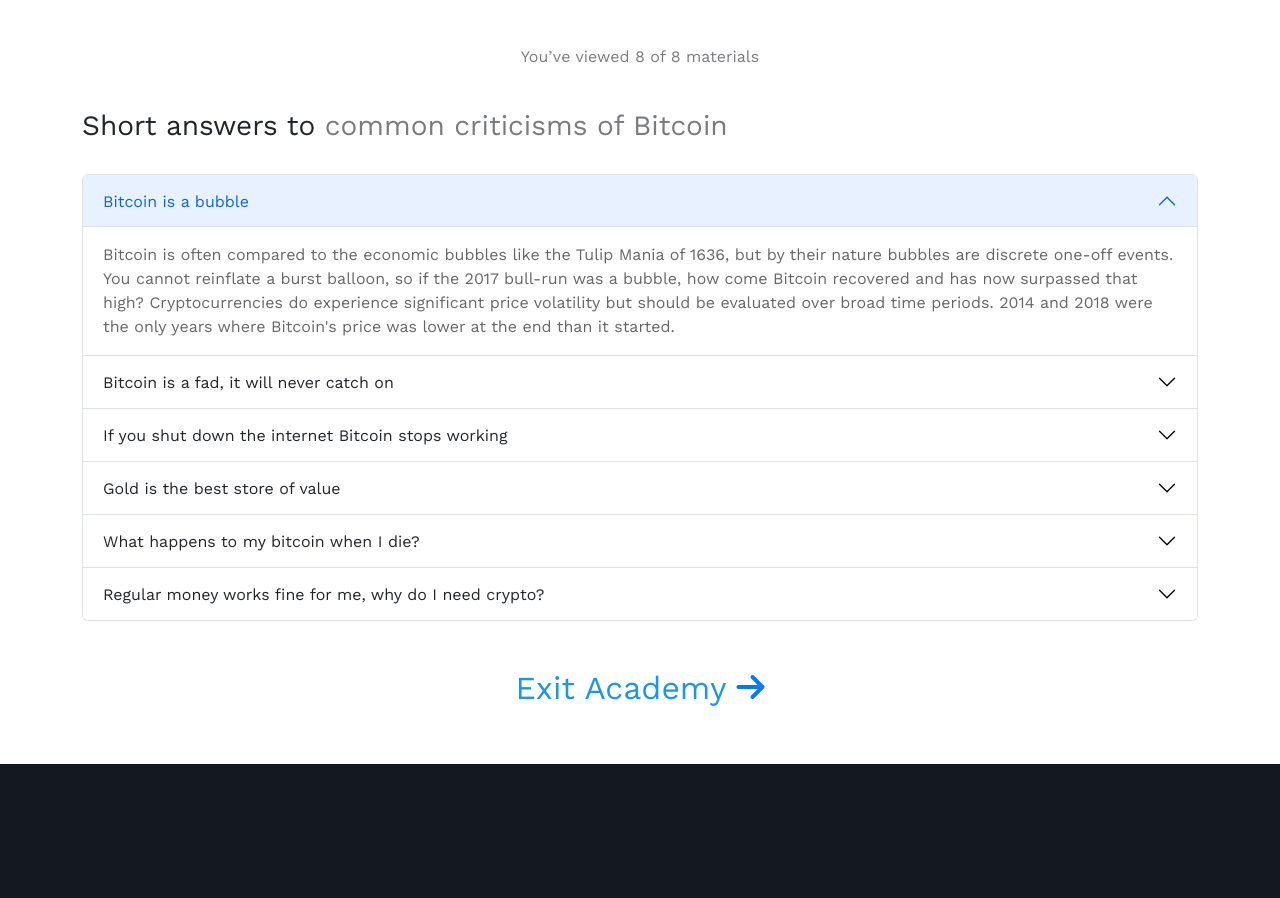
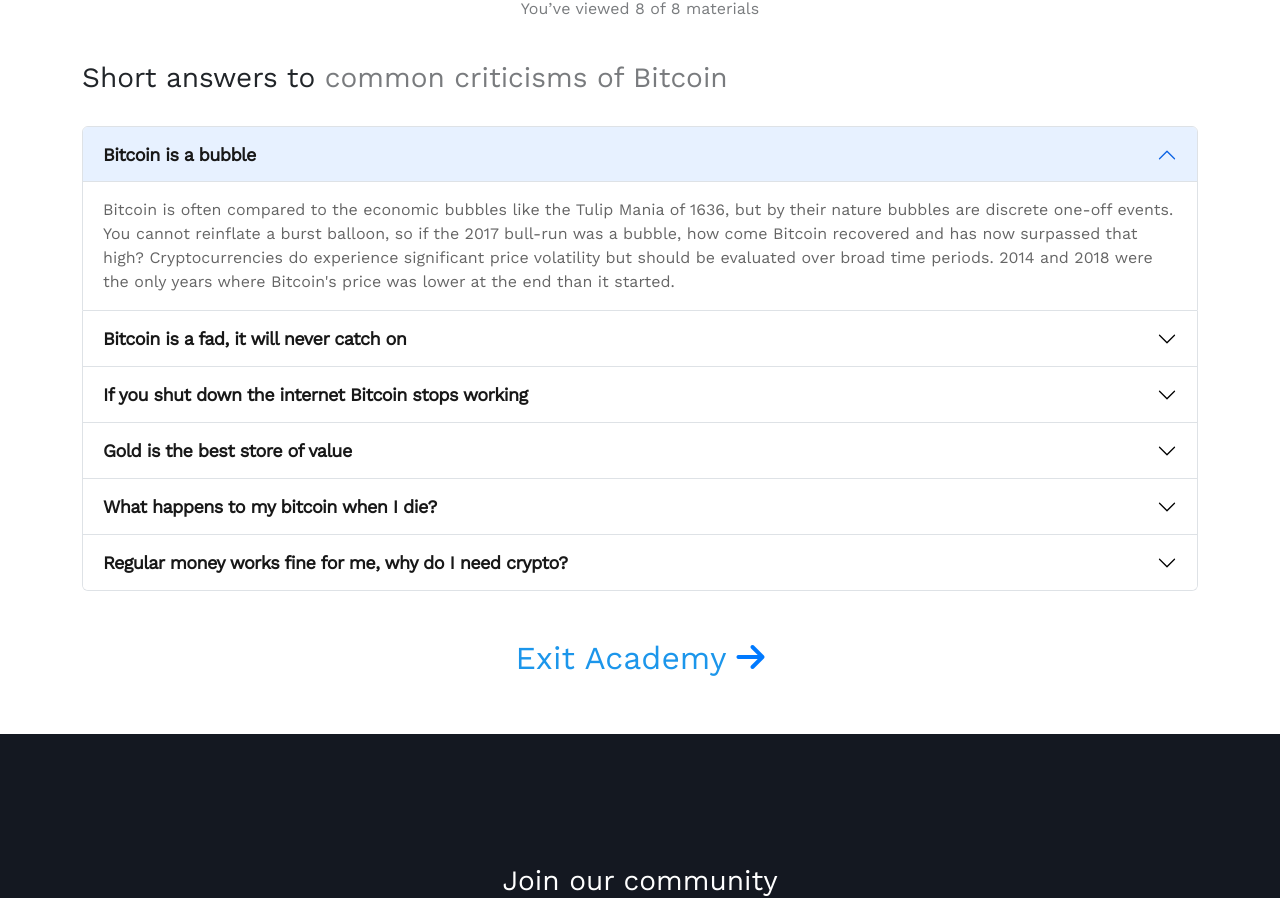
Before and after one commit to TEE2DWHY/TeamDefi, a React (Create React App) app: page /academy in a window 1280 px wide. Shown: the part 1596-2494 px from the top of the page. Built offline with nearby package versions, Linux system fonts and the light colour scheme.

Commit message:
made changes on the financial market page

```diff
--- a/src/index.css
+++ b/src/index.css
@@ -681,7 +681,6 @@ button.all-courses:hover{
   color:#181818;
 }
 
-
 #library:hover{
    background-image: url("../public/background.png");
 }
--- a/src/pages/Academy.js
+++ b/src/pages/Academy.js
@@ -30,7 +30,7 @@ const OurCourses = () => {
             <div className='academy-header'>
                 <h1 className='wta'>Welcome to the Academy</h1>
             </div>
-            <div className='course-card1'>
+            <div className='course-card1' style={{ cursor: "pointer" }}>
                 <div className='row'>
                     <div className='col-lg-6'>
                         <img className='academy1' src="academy1.webp" alt='academy' />
@@ -46,7 +46,6 @@ const OurCourses = () => {
                     </div>
                 </div>
             </div>
-            <br /> <br />
             <div className="container" id="library">
                 <h1 className="library">Library</h1>
                 <h2 className="materials">The storage of all materials inside the Academy</h2>
@@ -74,7 +73,7 @@ const OurCourses = () => {
                 <div class="accordion" id="accordionExample">
                     <div class="accordion-item">
                         <h2 class="accordion-header" id="headingOne">
-                            <button class="accordion-button" type="button" data-bs-toggle="collapse" data-bs-target="#collapseOne" aria-expanded="true" aria-controls="collapseOne">
+                            <button class="accordion-button" type="button" data-bs-toggle="collapse" data-bs-target="#collapseOne" aria-expanded="true" aria-controls="collapseOne" style={{ fontSize: "18px", lineHeight: "23px", letterSpacing: "-.6px", color: "#181818", fontWeight: "600" }}>
                                 Bitcoin is a bubble
                             </button>
                         </h2>
@@ -87,7 +86,7 @@ const OurCourses = () => {
                     </div>
                     <div class="accordion-item">
                         <h2 class="accordion-header" id="headingTwo">
-                            <button class="accordion-button collapsed" type="button" data-bs-toggle="collapse" data-bs-target="#collapseTwo" aria-expanded="false" aria-controls="collapseTwo">
+                            <button class="accordion-button collapsed" type="button" data-bs-toggle="collapse" data-bs-target="#collapseTwo" aria-expanded="false" aria-controls="collapseTwo" style={{ fontSize: "18px", lineHeight: "23px", letterSpacing: "-.6px", color: "#181818", fontWeight: "600" }}>
                                 Bitcoin is a fad, it will never catch on
                             </button>
                         </h2>
@@ -100,7 +99,7 @@ const OurCourses = () => {
                     </div>
                     <div class="accordion-item">
                         <h2 class="accordion-header" id="headingThree">
-                            <button class="accordion-button collapsed" type="button" data-bs-toggle="collapse" data-bs-target="#collapseThree" aria-expanded="false" aria-controls="collapseThree">
+                            <button class="accordion-button collapsed" type="button" data-bs-toggle="collapse" data-bs-target="#collapseThree" aria-expanded="false" aria-controls="collapseThree" style={{ fontSize: "18px", lineHeight: "23px", letterSpacing: "-.6px", color: "#181818", fontWeight: "600" }}>
                                 If you shut down the internet Bitcoin stops working
                             </button>
                         </h2>
@@ -113,7 +112,7 @@ const OurCourses = () => {
                     </div>
                     <div class="accordion-item">
                         <h2 class="accordion-header" id="headingFour">
-                            <button class="accordion-button collapsed" type="button" data-bs-toggle="collapse" data-bs-target="#collapseFour" aria-expanded="false" aria-controls="collapseFour">
+                            <button class="accordion-button collapsed" type="button" data-bs-toggle="collapse" data-bs-target="#collapseFour" aria-expanded="false" aria-controls="collapseFour" style={{ fontSize: "18px", lineHeight: "23px", letterSpacing: "-.6px", color: "#181818", fontWeight: "600" }}>
                                 Gold is the best store of value
                             </button>
                         </h2>
@@ -131,7 +130,7 @@ const OurCourses = () => {
                     </div>
                     <div class="accordion-item">
                         <h2 class="accordion-header" id="headingFive">
-                            <button class="accordion-button collapsed" type="button" data-bs-toggle="collapse" data-bs-target="#collapseFive" aria-expanded="false" aria-controls="collapseFive">
+                            <button class="accordion-button collapsed" type="button" data-bs-toggle="collapse" data-bs-target="#collapseFive" aria-expanded="false" aria-controls="collapseFive" style={{ fontSize: "18px", lineHeight: "23px", letterSpacing: "-.6px", color: "#181818", fontWeight: "600" }}>
                                 What happens to my bitcoin when I die?
                             </button>
                         </h2>
@@ -149,7 +148,7 @@ const OurCourses = () => {
                     </div>
                     <div class="accordion-item">
                         <h2 class="accordion-header" id="headingSix">
-                            <button class="accordion-button collapsed" type="button" data-bs-toggle="collapse" data-bs-target="#collapseSix" aria-expanded="false" aria-controls="collapseSix">
+                            <button class="accordion-button collapsed" type="button" data-bs-toggle="collapse" data-bs-target="#collapseSix" aria-expanded="false" aria-controls="collapseSix" style={{ fontSize: "18px", lineHeight: "23px", letterSpacing: "-.6px", color: "#181818", fontWeight: "600" }}>
                                 Regular money works fine for me, why do I need crypto?
                             </button>
                         </h2>
--- a/src/pages/Forex.js
+++ b/src/pages/Forex.js
@@ -16,7 +16,11 @@ const Forex = () => {
                     <div className="col-lg-6">
                         <h1 className="header-financials">Want to Understand the Financial Markets?</h1>
                         <br />
-                        <p className="understand-p">Lorem ipsum, dolor sit amet consectetur adipisicing elit. Nesciunt itaque autem corrupti, dolorum delectus dicta ab praesentium quisquam ad vel temporibus vitae at ipsum harum, quaerat dolorem doloremque quos iure in asperiores. Optio a voluptas magnam, maxime et quaerat laboriosam voluptates quibusdam perspiciatis quos ab molestias est pariatur cumque recusandae.</p>
+                        <p className="understand-p">To those alien to the world of trading, they think of trading as a giant task of beautiful charts and candlesticks patterns while a vast majority of traders approach the market as a get quick-rich-scheme, hence the reason while many people struggle.
+                            <br />
+                            The financial market comprises of  comprises Cryptocurrencies, Forex, Indices, Metals, Stocks and lots more.
+                            Having solid rudimentary to proficient knowledge can help you weather the storms.. Thats why we are here!
+                        </p>
                         <button type="button" className="btn-financials">  <span className="spinner-grow spinner-grow-sm" role="status" aria-hidden="true"></span>
                             <span className="visually-hidden">Loading...</span>
                             Get Started...</button>
@@ -27,7 +31,7 @@ const Forex = () => {
                 </div>
             </div>
 
-
+            <br />
             <div className="container">
                 <h1 style={{ display: "inline" }}>What do we provide? </h1>
                 <br /> <br />
```
Also changed, not shown: src/pages/BooksAndPodcast.js (added, +14 -0 lines), src/pages/User.js (added, +9 -0 lines), public/other-sections.webp (added).
